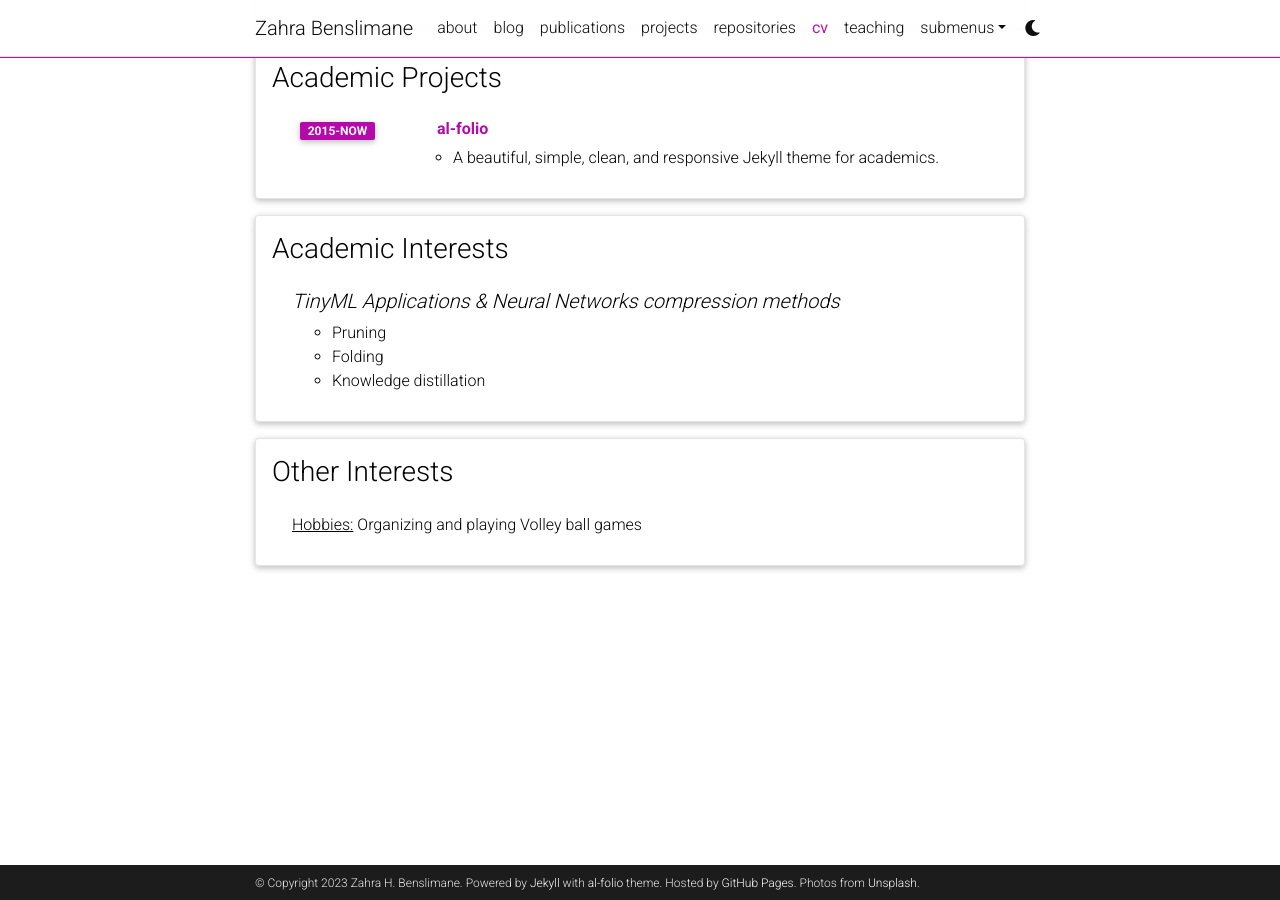
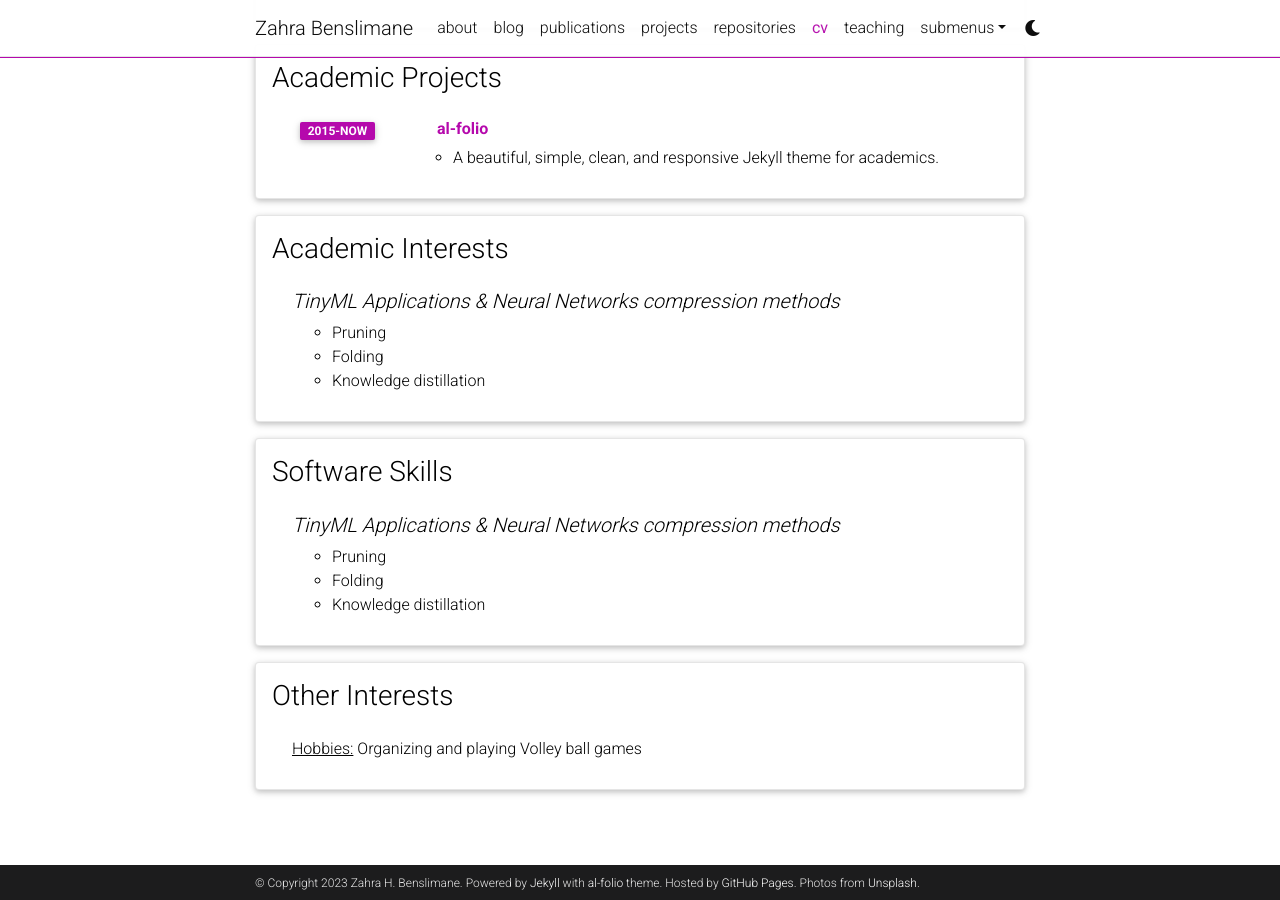
Before and after one commit to ZahraBenslimane/Portfolio, a Jekyll site: the page built from _pages/cv.md, in a window 1280 px wide and 900 px high, scrolled down 1253 px. Built offline with Jekyll 4.4.1, drawn with Linux system fonts in a browser that asks for light colours; comment, search, counter and statistics services are not loaded; a style sheet for code colours, icons or effects is not loaded.

Commit message:
add software skills

```diff
--- a/_data/cv.yml
+++ b/_data/cv.yml
@@ -64,6 +64,15 @@
         - Folding
         - Knowledge distillation
 
+- title: Software Skills
+  type: nested_list
+  contents:
+    - title: TinyML Applications & Neural Networks compression methods
+      items:
+        - Pruning
+        - Folding
+        - Knowledge distillation
+
 - title: Other Interests
   type: list
   contents:
```
